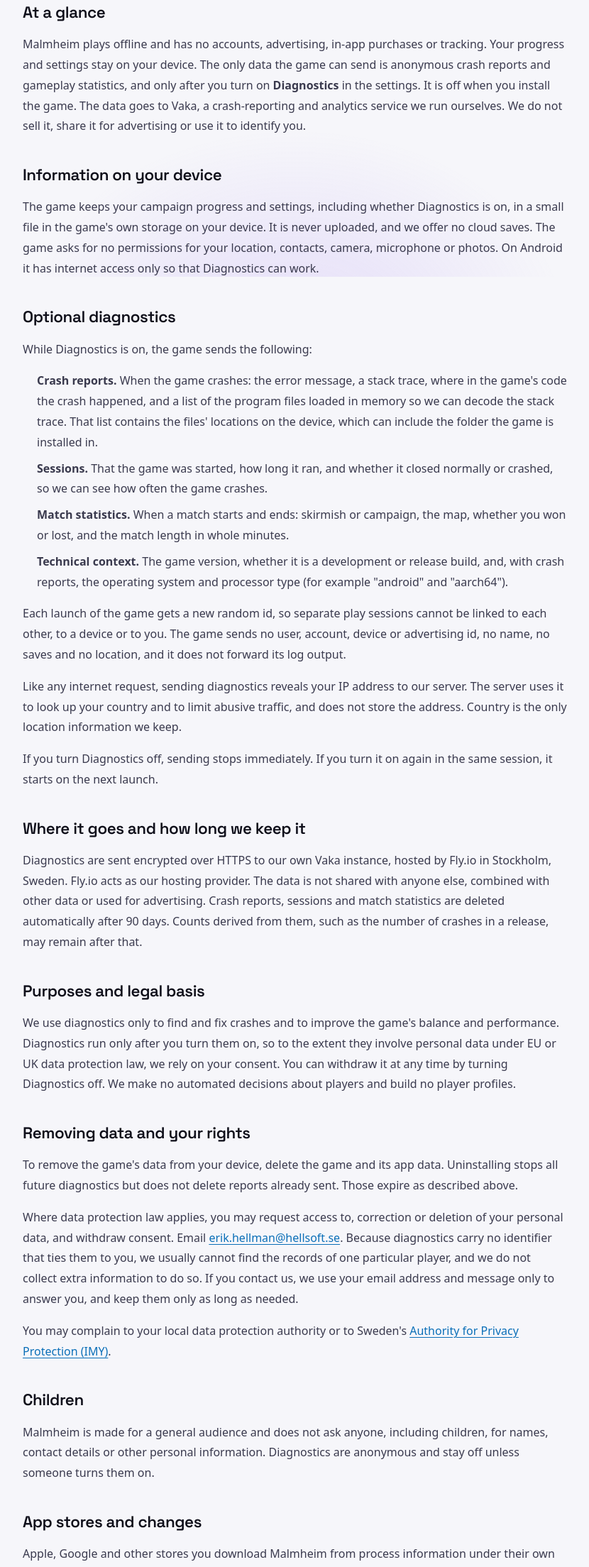
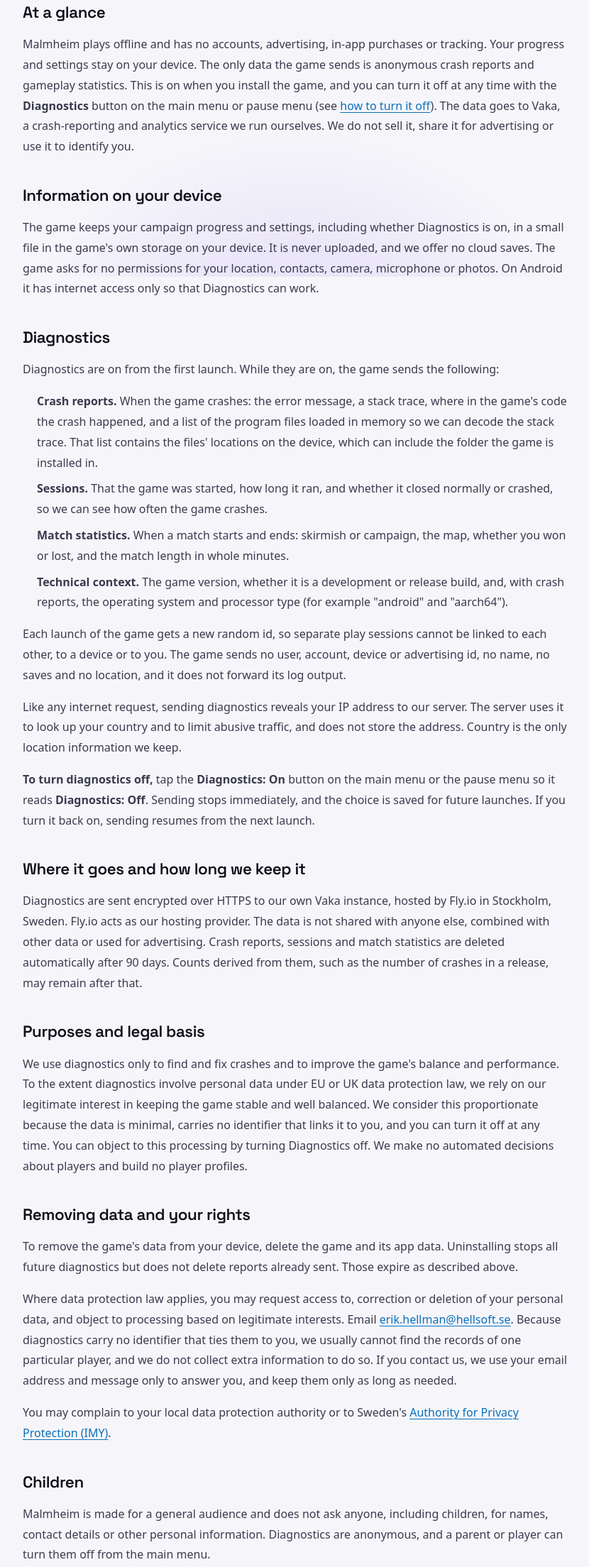
Before and after one commit to hellman-software/HellsoftGames, an Astro site: page /games/malmheim/privacy in a window 1280 px wide. Shown: the part 410-2618 px from the top of the page at 71% size, without its empty margins (224-1054 px from the left). Built offline with nearby package versions, Linux system fonts and the light colour scheme; Astro itself is replaced by a stand-in of ours; a web font is replaced by a local one.

Commit message:
Update Malmheim privacy policy for default-on diagnostics (#22)
Malmheim now turns Diagnostics on by default (ErikHellman/Malmheim
branch claude/project-thread-vtu57z). Describe it as opt-out, explain
how to turn it off, and switch the legal basis from consent to
legitimate interests.


Claude-Session: https://claude.ai/code/session_01PKDP9kuDCr4ucWChUekise

Co-authored-by: Claude <noreply@anthropic.com>

```diff
--- a/src/pages/games/malmheim/privacy.astro
+++ b/src/pages/games/malmheim/privacy.astro
@@ -3,7 +3,7 @@ import Base from '../../../layouts/Base.astro';
 import { withBase } from '../../../lib/url';
 ---
 
-<Base title="Malmheim privacy policy" description="What Malmheim stores on your device and the anonymous, opt-in diagnostics it can send to Hellsoft's own Vaka service." ads={false}>
+<Base title="Malmheim privacy policy" description="What Malmheim stores on your device and the anonymous diagnostics it sends to Hellsoft's own Vaka service, and how to turn them off." ads={false}>
   <article class="privacy">
     <header>
       <p class="eyebrow"><a href={withBase('/games/malmheim/')}>Malmheim</a> · iOS, Android &amp; desktop</p>
@@ -14,7 +14,7 @@ import { withBase } from '../../../lib/url';
 
     <section aria-labelledby="overview">
       <h2 id="overview">At a glance</h2>
-      <p>Malmheim plays offline and has no accounts, advertising, in-app purchases or tracking. Your progress and settings stay on your device. The only data the game can send is anonymous crash reports and gameplay statistics, and only after you turn on <strong>Diagnostics</strong> in the settings. It is off when you install the game. The data goes to Vaka, a crash-reporting and analytics service we run ourselves. We do not sell it, share it for advertising or use it to identify you.</p>
+      <p>Malmheim plays offline and has no accounts, advertising, in-app purchases or tracking. Your progress and settings stay on your device. The only data the game sends is anonymous crash reports and gameplay statistics. This is on when you install the game, and you can turn it off at any time with the <strong>Diagnostics</strong> button on the main menu or pause menu (see <a href="#turn-off">how to turn it off</a>). The data goes to Vaka, a crash-reporting and analytics service we run ourselves. We do not sell it, share it for advertising or use it to identify you.</p>
     </section>
 
     <section aria-labelledby="local">
@@ -23,8 +23,8 @@ import { withBase } from '../../../lib/url';
     </section>
 
     <section aria-labelledby="diagnostics">
-      <h2 id="diagnostics">Optional diagnostics</h2>
-      <p>While Diagnostics is on, the game sends the following:</p>
+      <h2 id="diagnostics">Diagnostics</h2>
+      <p>Diagnostics are on from the first launch. While they are on, the game sends the following:</p>
       <ul>
         <li><strong>Crash reports.</strong> When the game crashes: the error message, a stack trace, where in the game's code the crash happened, and a list of the program files loaded in memory so we can decode the stack trace. That list contains the files' locations on the device, which can include the folder the game is installed in.</li>
         <li><strong>Sessions.</strong> That the game was started, how long it ran, and whether it closed normally or crashed, so we can see how often the game crashes.</li>
@@ -33,7 +33,7 @@ import { withBase } from '../../../lib/url';
       </ul>
       <p>Each launch of the game gets a new random id, so separate play sessions cannot be linked to each other, to a device or to you. The game sends no user, account, device or advertising id, no name, no saves and no location, and it does not forward its log output.</p>
       <p>Like any internet request, sending diagnostics reveals your IP address to our server. The server uses it to look up your country and to limit abusive traffic, and does not store the address. Country is the only location information we keep.</p>
-      <p>If you turn Diagnostics off, sending stops immediately. If you turn it on again in the same session, it starts on the next launch.</p>
+      <p id="turn-off"><strong>To turn diagnostics off,</strong> tap the <strong>Diagnostics: On</strong> button on the main menu or the pause menu so it reads <strong>Diagnostics: Off</strong>. Sending stops immediately, and the choice is saved for future launches. If you turn it back on, sending resumes from the next launch.</p>
     </section>
 
     <section aria-labelledby="storage">
@@ -43,19 +43,19 @@ import { withBase } from '../../../lib/url';
 
     <section aria-labelledby="purpose">
       <h2 id="purpose">Purposes and legal basis</h2>
-      <p>We use diagnostics only to find and fix crashes and to improve the game's balance and performance. Diagnostics run only after you turn them on, so to the extent they involve personal data under EU or UK data protection law, we rely on your consent. You can withdraw it at any time by turning Diagnostics off. We make no automated decisions about players and build no player profiles.</p>
+      <p>We use diagnostics only to find and fix crashes and to improve the game's balance and performance. To the extent diagnostics involve personal data under EU or UK data protection law, we rely on our legitimate interest in keeping the game stable and well balanced. We consider this proportionate because the data is minimal, carries no identifier that links it to you, and you can turn it off at any time. You can object to this processing by turning Diagnostics off. We make no automated decisions about players and build no player profiles.</p>
     </section>
 
     <section aria-labelledby="rights">
       <h2 id="rights">Removing data and your rights</h2>
       <p>To remove the game's data from your device, delete the game and its app data. Uninstalling stops all future diagnostics but does not delete reports already sent. Those expire as described above.</p>
-      <p>Where data protection law applies, you may request access to, correction or deletion of your personal data, and withdraw consent. Email <a href="mailto:erik.hellman@hellsoft.se">erik.hellman@hellsoft.se</a>. Because diagnostics carry no identifier that ties them to you, we usually cannot find the records of one particular player, and we do not collect extra information to do so. If you contact us, we use your email address and message only to answer you, and keep them only as long as needed.</p>
+      <p>Where data protection law applies, you may request access to, correction or deletion of your personal data, and object to processing based on legitimate interests. Email <a href="mailto:erik.hellman@hellsoft.se">erik.hellman@hellsoft.se</a>. Because diagnostics carry no identifier that ties them to you, we usually cannot find the records of one particular player, and we do not collect extra information to do so. If you contact us, we use your email address and message only to answer you, and keep them only as long as needed.</p>
       <p>You may complain to your local data protection authority or to Sweden's <a href="https://www.imy.se/en/">Authority for Privacy Protection (IMY)</a>.</p>
     </section>
 
     <section aria-labelledby="children">
       <h2 id="children">Children</h2>
-      <p>Malmheim is made for a general audience and does not ask anyone, including children, for names, contact details or other personal information. Diagnostics are anonymous and stay off unless someone turns them on.</p>
+      <p>Malmheim is made for a general audience and does not ask anyone, including children, for names, contact details or other personal information. Diagnostics are anonymous, and a parent or player can turn them off from the main menu.</p>
     </section>
 
     <section aria-labelledby="scope">
```
